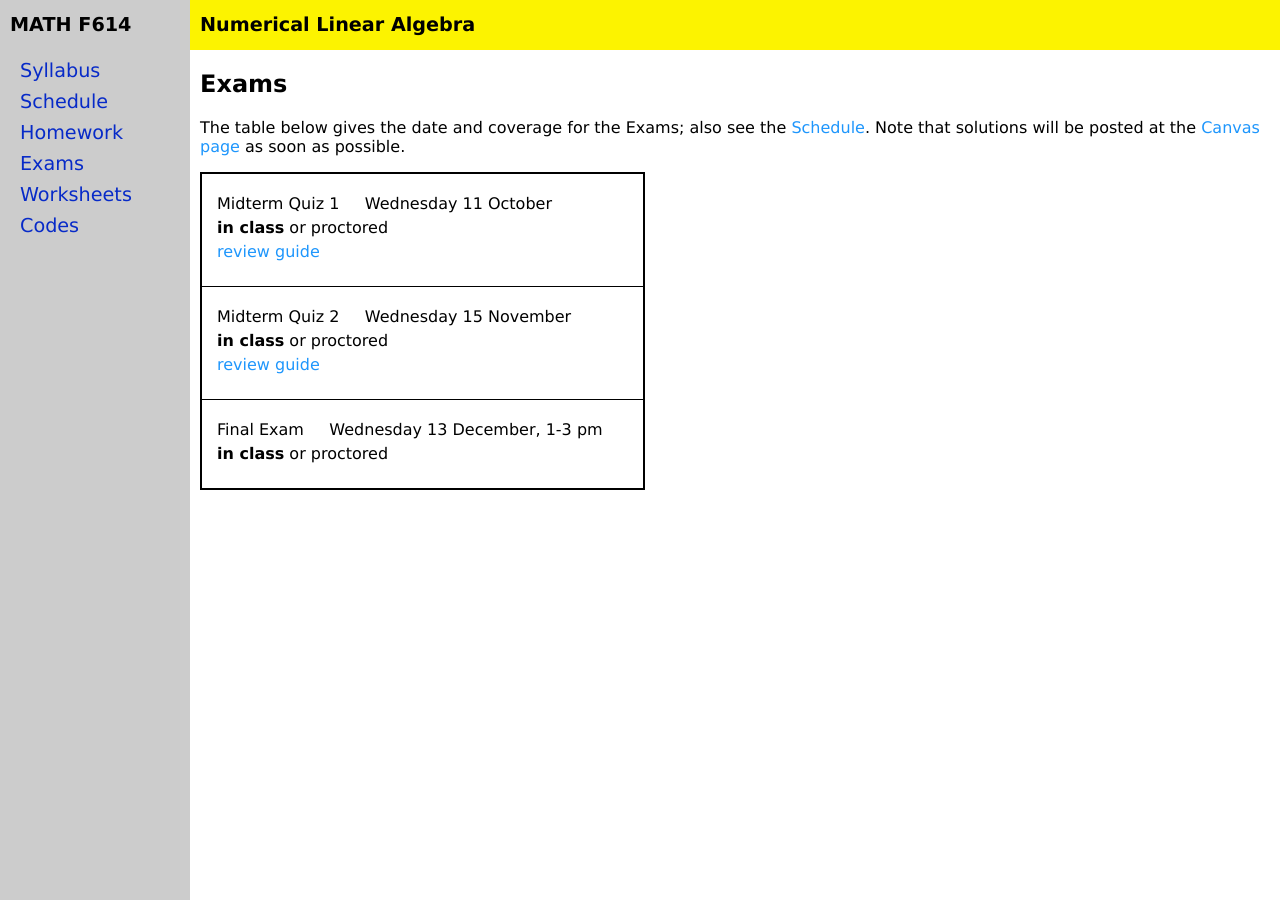
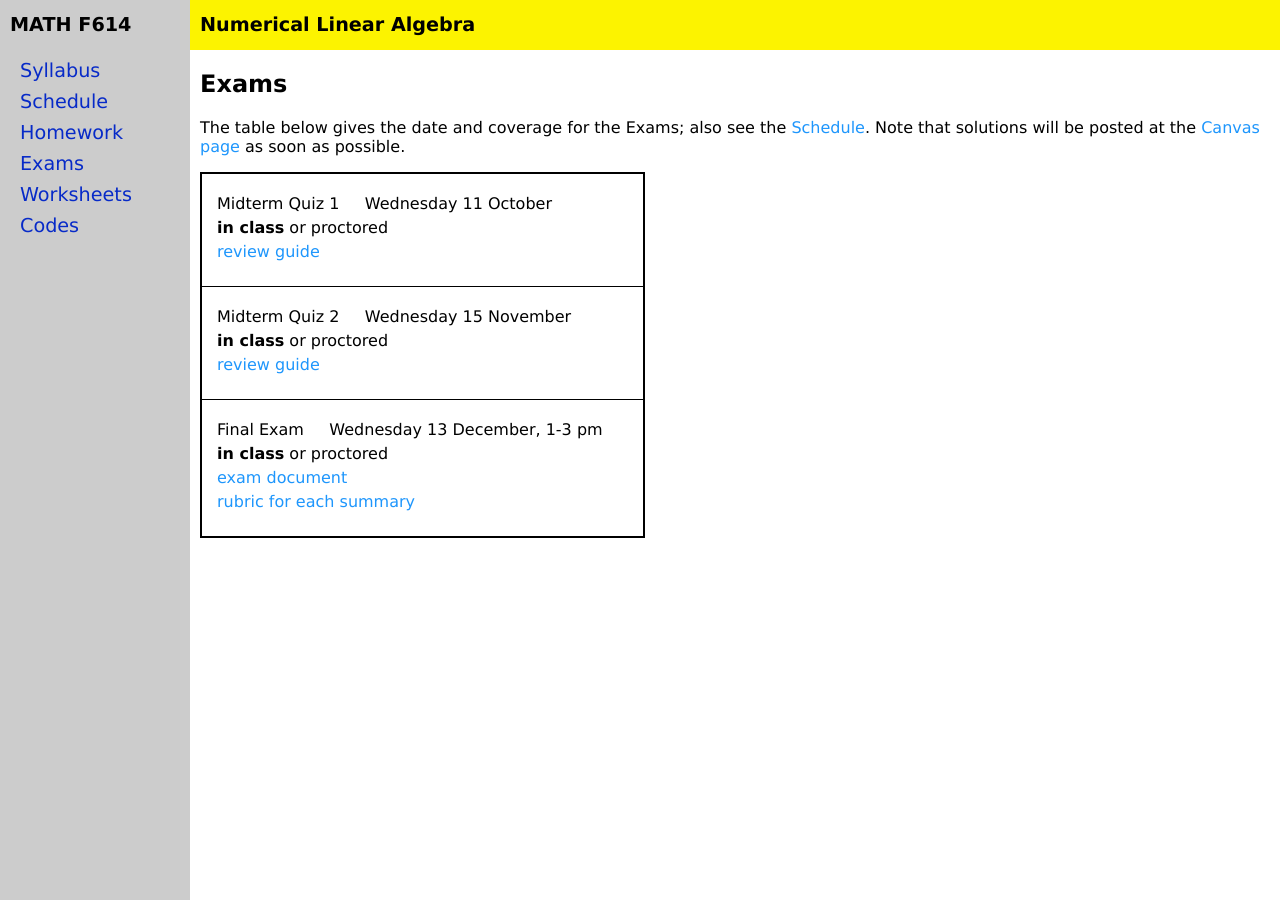
Before and after one commit to bueler/nla, a Jekyll site: the page built from exams.md, in a window 1280 px wide. Built offline with Jekyll 4.4.1, drawn with Linux system fonts in a browser that asks for light colours.

Commit message:
final exam configured

```diff
--- a/_data/exams.yml
+++ b/_data/exams.yml
@@ -14,5 +14,5 @@ exams:
 - name: Final Exam
   date: Wednesday 13 December, 1-3 pm
   info: <b>in class</b> or proctored
-  #doc: finalessays.pdf
-  #rubric: finalrubric.pdf
+  doc: final.pdf
+  rubric: finalrubric.pdf
--- a/_includes/exam_table.md
+++ b/_includes/exam_table.md
@@ -24,7 +24,7 @@
         {% endif %}
         {% if exam.rubric %}
         <tr>
-            <td><a href="{{ data.home }}/{{ exam.rubric }}">rubric</a></td>
+            <td><a href="{{ data.home }}/{{ exam.rubric }}">rubric for each summary</a></td>
         </tr>
         {% endif %}
       </table>
```
Also changed, not shown: 4 other files.
